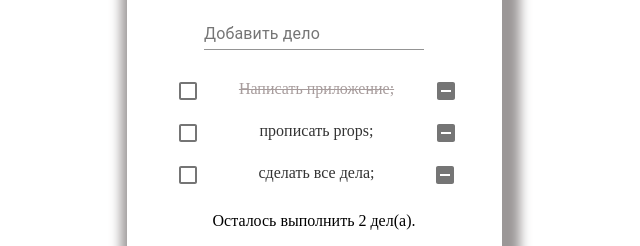
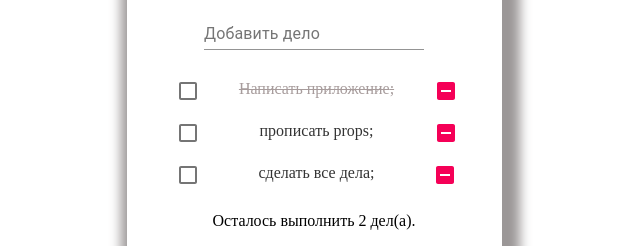
Before and after one commit to WebHeroSchool/todo_Gard0, a React (Create React App) app: page / in a window 1280 px wide. Shown: the part 139-385 px from the top of the page, without its empty margins (326-966 px from the left). Built offline with nearby package versions, Linux system fonts and the light colour scheme.

Commit message:
Code refactoring

```diff
--- a/package.json
+++ b/package.json
@@ -3,9 +3,12 @@
   "version": "0.1.0",
   "private": true,
   "dependencies": {
+    "@material-ui/lab": "^4.0.0-alpha.58",
     "@testing-library/jest-dom": "^5.11.9",
     "@testing-library/react": "^11.2.5",
     "@testing-library/user-event": "^12.8.1",
+    "material-ui": "^0.20.2",
+    "material-ui-search-bar": "^1.0.0",
     "react": "^17.0.1",
     "react-dom": "^17.0.1",
     "react-scripts": "4.0.3",
--- a/src/components/App/App.js
+++ b/src/components/App/App.js
@@ -6,8 +6,9 @@ import Footer from '../Footer/Footer.jsx';
 
 
 class App extends React.Component {
-  render() {
-    const toDo = [
+
+  state = {
+    toDo: [
       {
         id: 1,
         value: 'Написать приложение',
@@ -25,10 +26,10 @@ class App extends React.Component {
       }
     ]
 
-    let toDoFilter = toDo.filter(toDo => toDo.isDone === false);
-    let toDoList = toDoFilter.length;
+  }
 
-
+  render() {
+    let toDoFilter = this.state.toDo.filter(toDo => toDo.isDone === false);
 
     return (
 
@@ -36,8 +37,8 @@ class App extends React.Component {
         <h2 className={styles.title}>Важные дела</h2>
         <InputItem />
         <div>
-          <ItemList item={toDo} />
-          <Footer count={toDoList} />
+          <ItemList item={this.state.toDo} />
+          <Footer count={toDoFilter.length} />
         </div>
       </div >
     );
--- a/src/components/Item/Item.module.css
+++ b/src/components/Item/Item.module.css
@@ -6,6 +6,7 @@ li {
     list-style-type: none;
     /* Убираем маркеры */
 }
+
 .input {
     display: flex;
     justify-content: center;
@@ -30,3 +31,8 @@ li {
     display: flex;
     justify-content: space-between
 }
+
+.delete {
+    padding: 5px;
+    width: 32px;
+}
--- a/src/components/ItemList/ItemList.jsx
+++ b/src/components/ItemList/ItemList.jsx
@@ -2,6 +2,10 @@ import React from 'react';
 import Item from '../Item/Item.jsx';
 import styles from '../Item/Item.module.css';
 import Checkbox from '@material-ui/core/Checkbox';
+import FormControlLabel from '@material-ui/core/FormControlLabel';
+// import IconButton from '@material-ui/core/IconButton';
+// import Delete from '@material-ui/icons/Delete';
+
 
 const ItemList = ({ item }) => (
 
@@ -9,7 +13,7 @@ const ItemList = ({ item }) => (
     {item.map(item => (
       <li key={item.id} className={styles.listItem}>
         <Checkbox
-          value="checkedB"
+          value="checked"
           inputProps={{
             'aria-label': 'primary checkbox'
           }}
@@ -19,12 +23,15 @@ const ItemList = ({ item }) => (
           taskDone={item.isDone}
         />
         <Checkbox
-          value="checkedC"
+          defaultChecked
           indeterminate
-          inputProps={{
-            'aria-label': 'indeterminate checkbox'
-          }}
+          inputProps={{ 'aria-label': 'indeterminate checkbox' }}
         />
+        {/* <IconButton
+          classes={styles.delete}
+          color={'secondary'}>
+          <Delete />
+        </IconButton> */}
       </li>
     ))}
   </ul>)
```
Also changed, not shown: 1 other file (tests, documents, lock files or other folders).
